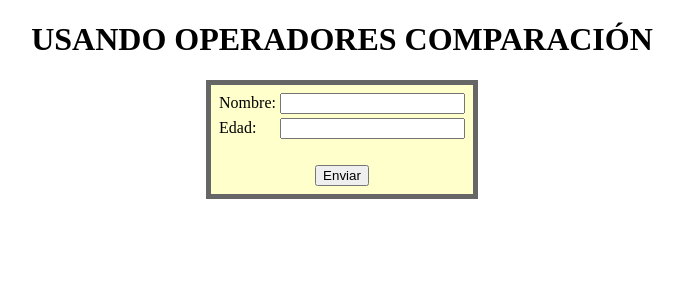
After one commit to Rodrigo-Guerrero-V/Curso-php, a PHP site: the page made by trabajo operadores.php in a window 1280 px wide. The commit adds this page. Shown: the top 300 px of the page, without its empty margins (298-982 px from the left). Run offline with PHP 8.4, Linux system fonts and the light colour scheme.

Commit message:
uploading new files

```diff
--- a/segunda_pagina.php
+++ b/segunda_pagina.php
@@ -11,7 +11,7 @@
     $nombre="Rodrigo";
     $edad=35;
 
-    Print "El nombre del usuario es " . $nombre;
+    print "El nombre del usuario es " . $nombre;
     echo " y su edad es " . $edad . " años";
     /*echo $nombre,$edad; */ //echo permite mostrar en pantalla varias variales seguidas //
 
--- /dev/null
+++ b/trabajo operadores.php
@@ -0,0 +1,61 @@
+<!doctype html>
+<html>
+<head>
+    <meta charset="utf-8">
+    <title>Documento sin título</title>
+    <style>
+        h1{
+            text-align:center;
+        }
+
+        table{
+            background-color:#FFC;
+            padding:5px;
+            border:#666 5px solid;
+        }
+
+        .no_validado{
+            font-size:18px;
+            color:#F00;
+            font-weight:bold;
+        }
+
+        .validado{
+            font-size:18px;
+            color:#0C3;
+            font-weight:bold;
+        }
+
+
+    </style>
+</head>
+
+<body>
+<h1>USANDO OPERADORES COMPARACIÓN</h1>
+
+<form action="validacion.php" method="post" name="datos_usuario" id="datos_usuario">
+    <table width="15%" align="center">
+        <tr>
+            <td>Nombre:</td>
+            <td><label for="nombre_usuario"></label>
+                <input type="text" name="nombre_usuario" id="nombre_usuario"></td>
+        </tr>
+        <tr>
+            <td>Edad:</td>
+            <td><label for="edad_usuario"></label>
+                <input type="text" name="edad_usuario" id="edad_usuario"></td>
+        </tr>
+        <tr>
+            <td>&nbsp;</td>
+            <td>&nbsp;</td>
+        </tr>
+        <tr>
+            <td colspan="2" align="center"><input type="submit" name="enviando" id="enviando" value="Enviar"></td>
+        </tr>
+    </table>
+</form>
+
+
+
+</body>
+</html>
```
Also changed, not shown: tirar.php (added, +35 -0 lines), trabajo_strings.php (+22 -0 lines), uso_constantes.php (added, +23 -0 lines), validacion.php (added, +47 -0 lines).
